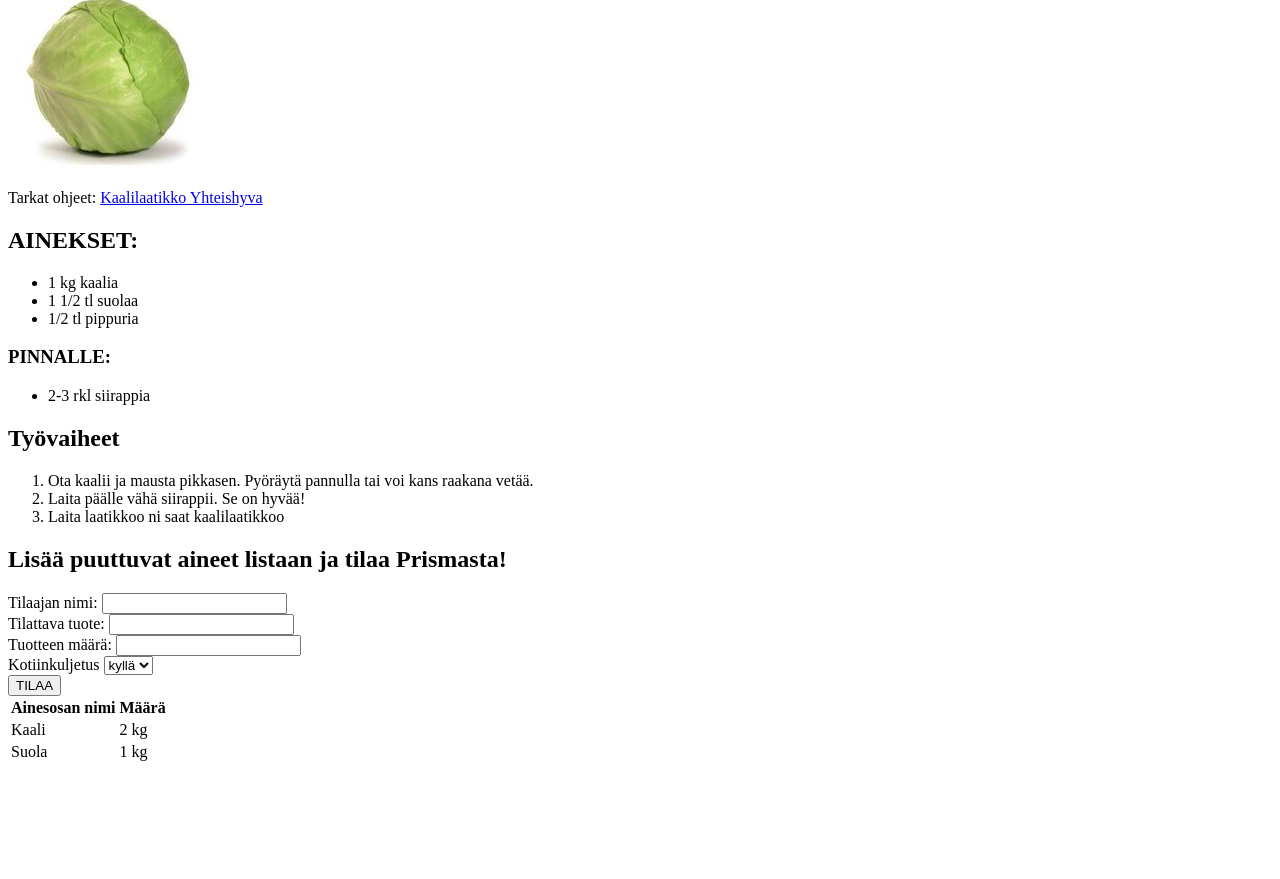
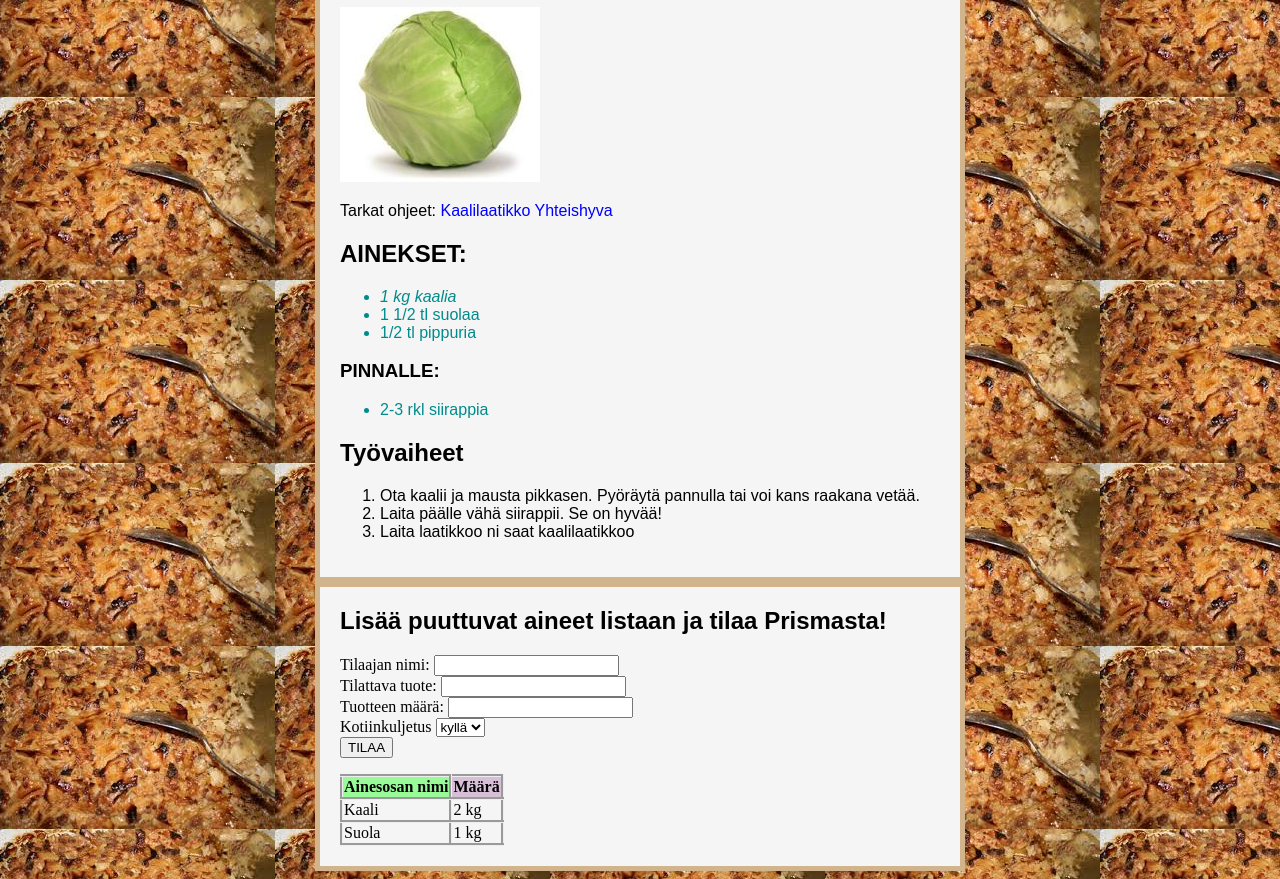
Before and after one commit to vickuliina/webmobileprogramming, a plain HTML site: page Part0/webpage.html in a window 1280 px wide. Shown: the part 86-965 px from the top of the page. Before the commit the page ends 858 px from the top, so only its background shows below. Drawn offline with Linux system fonts and the light colour scheme; files whose address does not match are found by name.

Commit message:
part0.1 ja

```diff
--- /dev/null
+++ b/Part0/style.css
@@ -0,0 +1,46 @@
+body {
+    background-image: url(C:/Users/vicky/WebMobileProgramming/Part0/kaalitausta.jpg);
+}
+
+div {
+    width: max-content;
+    height: max-content;
+    border: limegreen;
+
+    width: 600px;
+    margin: 0 auto;
+    background-color: whitesmoke;
+    padding: 0 20px 20px 20px;
+    border: 5px solid tan;
+}
+
+a {
+    text-decoration: none;
+    color: blue;
+}
+
+a:hover {
+    color: salmon;
+    font-size: larger;
+}
+
+p, li, h1, h2, h3{
+    font-family: Arial, Helvetica, sans-serif;
+}
+
+.ainekset {color: darkcyan;}
+
+.kaali {
+    font-style: oblique;
+}
+
+table {
+    border-collapse: collapse;
+}
+
+th, td {
+    border-style: groove;
+}
+
+#ainesosanNimi {background-color: palegreen;}
+#maara {background-color: thistle;}
--- a/Part0/webpage.html
+++ b/Part0/webpage.html
@@ -2,24 +2,28 @@
 <html>
     <head>
         <title>Kaalilaatikko</title>
+        <link href="C:/Users/vicky/WebMobileProgramming/Part0/style.css" rel="stylesheet">
     </head>
     <body>
+
+        <!--Resepti-->
+        <div id="resepti">
             <h1>Kaalilaatikko ala Vicky</h1>
-        <img src="C:/Users/vicky/WebMobile/Part0/kerakaali.jpg" alt="Kerakaali">
+            <img src="C:/Users/vicky/WebMobileProgramming/Part0/kerakaali.jpg" alt="Kerakaali">
             <p></p>
             <p>Tarkat ohjeet: <a href="https://yhteishyva.fi/reseptit/kaalilaatikko/recipe-4544">  Kaalilaatikko Yhteishyva </a> </p>
 
             <!--leipateksti, sisaltaa listan-->
             <p>
                 <h2>AINEKSET:</h2>
-            <ul>
-                <li> 1 kg kaalia </li>
+                <ul class="ainekset">
+                    <li class="ainekset kaali"> 1 kg kaalia </li>
                     <li> 1 1/2 tl suolaa </li>
                     <li> 1/2 tl pippuria </li>
                 </ul>
 
                 <h3>PINNALLE:</h3>
-            <ul>
+                <ul class="ainekset">
                     <li> 2-3 rkl siirappia </li>
                 </ul>
 
@@ -30,10 +34,12 @@
                     <li>Laita laatikkoo ni saat kaalilaatikkoo</li>
                 </ol>
             </p>
+        </div>
 
+        <div id="lomaketaulukko">
+            <!--Lomake-->
             <h2>Lisää puuttuvat aineet listaan ja tilaa Prismasta!</h2>
 
-        <!--Lomake-->
             <form>
                 <form>
                     <label>Tilaajan nimi: </label>
@@ -57,13 +63,15 @@
                 <button>TILAA</button>
             </form>
 
+            <p></p>
+
 
             <!--Taulukko-->
             <table>
                 <thead>
                     <tr>
-                    <th scope="col">Ainesosan nimi</th>
-                    <th scope="col">Määrä</th>
+                        <th scope="col" id="ainesosanNimi">Ainesosan nimi</th>
+                        <th scope="col" id="maara">Määrä</th>
                     </tr>
                 </thead>
                 <tbody>
@@ -77,6 +85,7 @@
                     </tr>
                 </tbody>
             </table>
+        </div>
 
     </body>
 </html>
```
Also changed, not shown: Part0/kaalitausta.jpg (added), Part0/tausta.jpg (added). Lines whose indentation alone changed are shown as unchanged.
